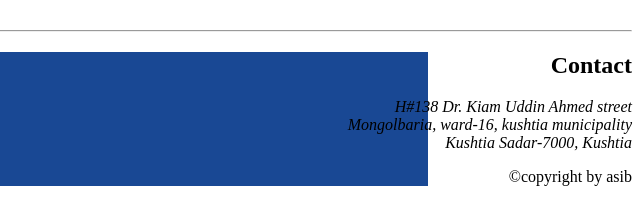
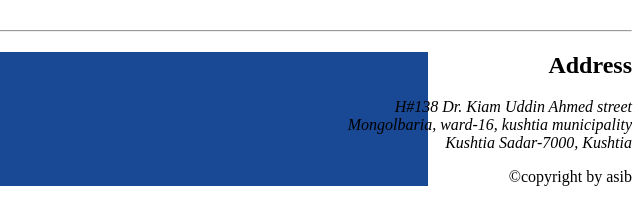
Before and after one commit to asib11/web_2023, a plain HTML site: page index.html in a window 1280 px wide. Shown: the part 1510-1709 px from the top of the page, 640-1280 px from the left. Drawn offline with Linux system fonts and the light colour scheme.

Commit message:
address update

```diff
--- a/index.html
+++ b/index.html
@@ -85,7 +85,7 @@
     <hr>
     <footer>
         <section>
-            <h2>Contact</h2>
+            <h2>Address</h2>
             <address>
                 H#138 Dr. Kiam Uddin Ahmed street <br>
                 Mongolbaria, ward-16, kushtia municipality<br>
```
